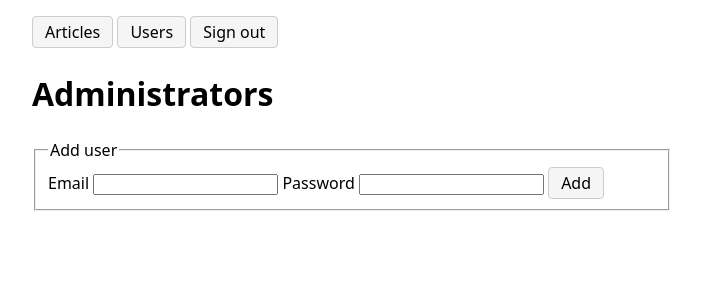
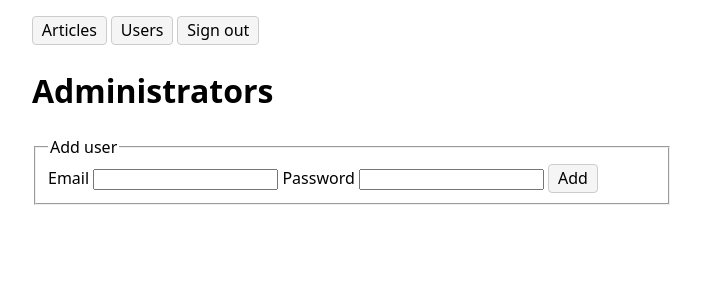
Before and after one commit to verstka/demo-python, a FastAPI app: page /cms/users in a window 1280 px wide. Shown: the top 300 px of the page, without its empty margins (0-701 px from the left). Run offline with FastAPI, Linux system fonts and the light colour scheme.

Commit message:
beautify

```diff
--- a/app/templates/cms/articles.html.j2
+++ b/app/templates/cms/articles.html.j2
@@ -20,7 +20,7 @@
     td form button,
     fieldset form button {
       display: inline-block;
-      padding: 0.35rem 0.75rem;
+      padding: 0.25rem 0.55rem;
       border: 1px solid #ccc;
       border-radius: 0.25rem;
       background: #f5f5f5;
--- a/app/templates/cms/login.html.j2
+++ b/app/templates/cms/login.html.j2
@@ -8,7 +8,7 @@
     body { font-family: system-ui, sans-serif; max-width: {% if bootstrap %}28rem{% else %}24rem{% endif %}; margin: 3rem auto; padding: 0 1rem; }
     label { display: block; margin-top: 1rem; }
     input { width: 100%; padding: 0.5rem; margin-top: 0.25rem; box-sizing: border-box; }
-    button { margin-top: 1.5rem; padding: 0.5rem 1rem; }
+    button { margin-top: 1.5rem; padding: 0.25rem 0.55rem; }
     .err { color: #b00; margin-top: 1rem; }
     .hint { color: #444; font-size: 0.9rem; margin-top: 1.5rem; }
   </style>
--- a/app/templates/cms/users.html.j2
+++ b/app/templates/cms/users.html.j2
@@ -9,7 +9,7 @@
     li form button,
     fieldset form button {
       display: inline-block;
-      padding: 0.35rem 0.75rem;
+      padding: 0.25rem 0.55rem;
       border: 1px solid #ccc;
       border-radius: 0.25rem;
       background: #f5f5f5;
```
